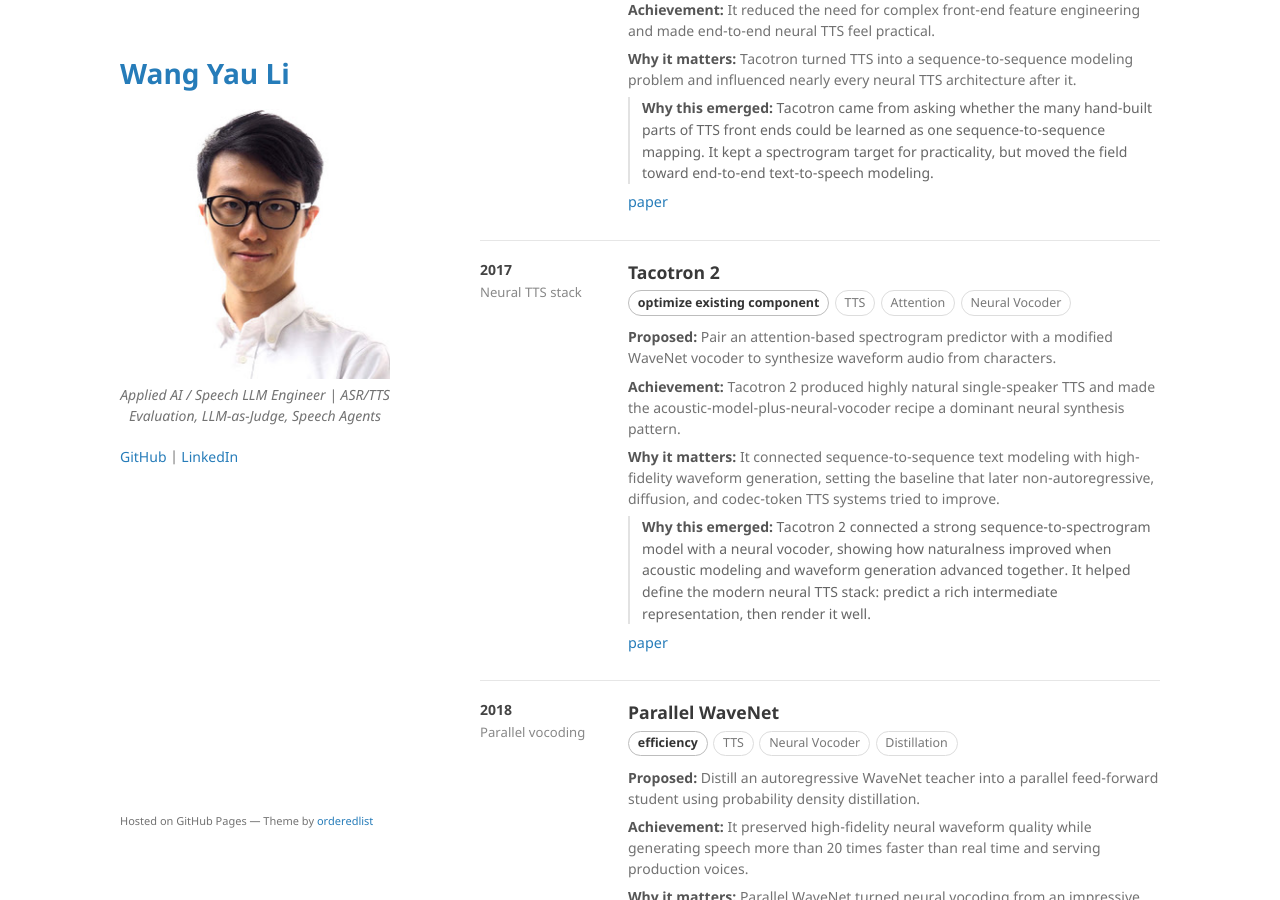
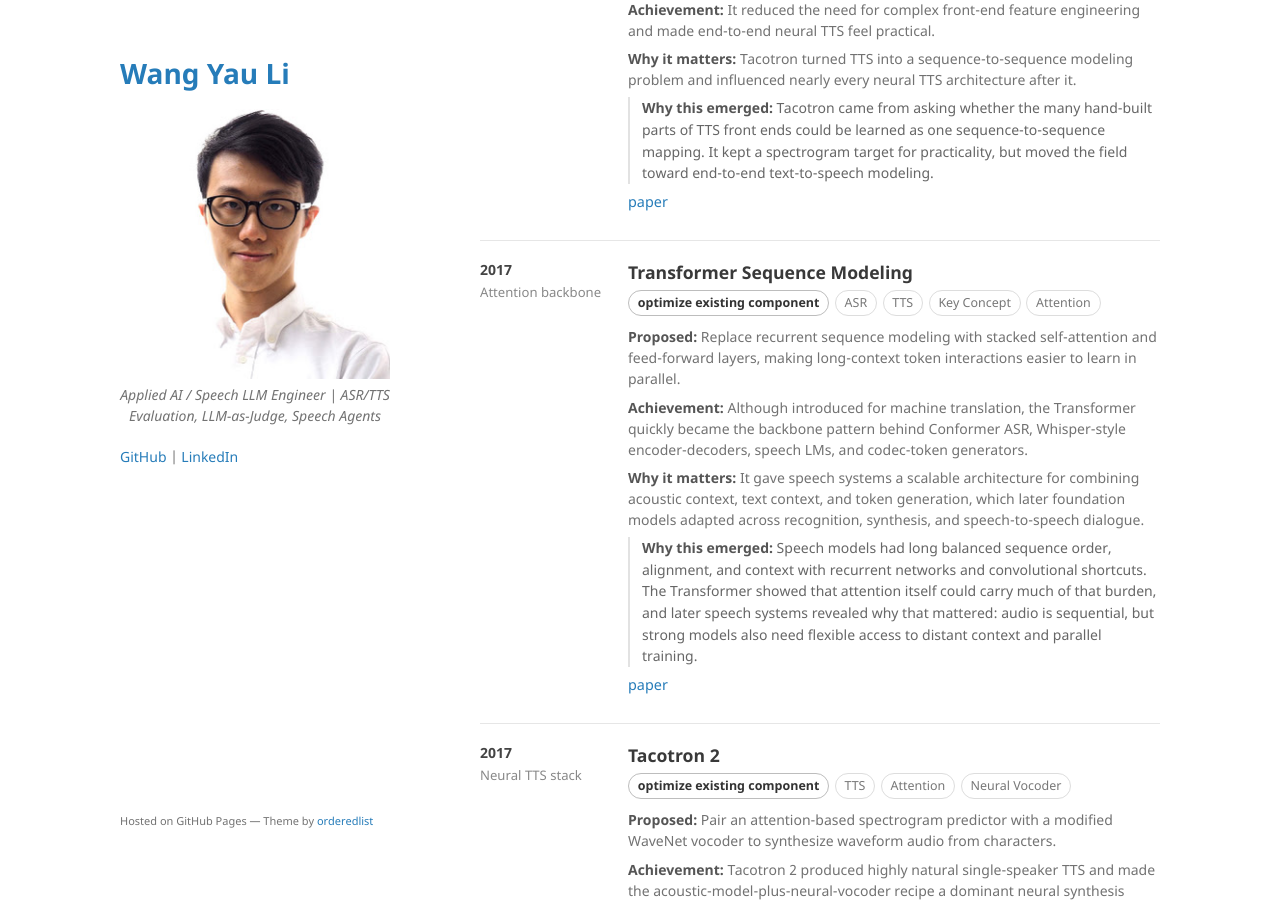
Before and after one commit to kennethli319/kennethli319.github.io, a Jekyll site: the page built from speech-timeline.md, in a window 1280 px wide and 900 px high, scrolled down 8948 px. Built offline with Jekyll 4.4.1, drawn with Linux system fonts in a browser that asks for light colours.

Commit message:
Add Transformer speech timeline milestone

```diff
--- a/speech-timeline.md
+++ b/speech-timeline.md
@@ -514,6 +514,22 @@ title: Speech Timeline
 <section class="speech-row">
   <aside class="speech-year">
     2017
+    <div class="speech-kicker">Attention backbone</div>
+  </aside>
+  <div class="speech-body">
+    <h2>Transformer Sequence Modeling</h2>
+    <div class="speech-meta"><span class="speech-impact">optimize existing component</span><span class="speech-tag">ASR</span><span class="speech-tag">TTS</span><span class="speech-tag">Key Concept</span><span class="speech-tag">Attention</span></div>
+    <p><strong>Proposed:</strong> Replace recurrent sequence modeling with stacked self-attention and feed-forward layers, making long-context token interactions easier to learn in parallel.</p>
+    <p><strong>Achievement:</strong> Although introduced for machine translation, the Transformer quickly became the backbone pattern behind Conformer ASR, Whisper-style encoder-decoders, speech LMs, and codec-token generators.</p>
+    <p><strong>Why it matters:</strong> It gave speech systems a scalable architecture for combining acoustic context, text context, and token generation, which later foundation models adapted across recognition, synthesis, and speech-to-speech dialogue.</p>
+    <p class="speech-reflection"><strong>Why this emerged:</strong> Speech models had long balanced sequence order, alignment, and context with recurrent networks and convolutional shortcuts. The Transformer showed that attention itself could carry much of that burden, and later speech systems revealed why that mattered: audio is sequential, but strong models also need flexible access to distant context and parallel training.</p>
+    <p class="speech-source"><a href="https://arxiv.org/abs/1706.03762">paper</a></p>
+  </div>
+</section>
+
+<section class="speech-row">
+  <aside class="speech-year">
+    2017
     <div class="speech-kicker">Neural TTS stack</div>
   </aside>
   <div class="speech-body">
```
